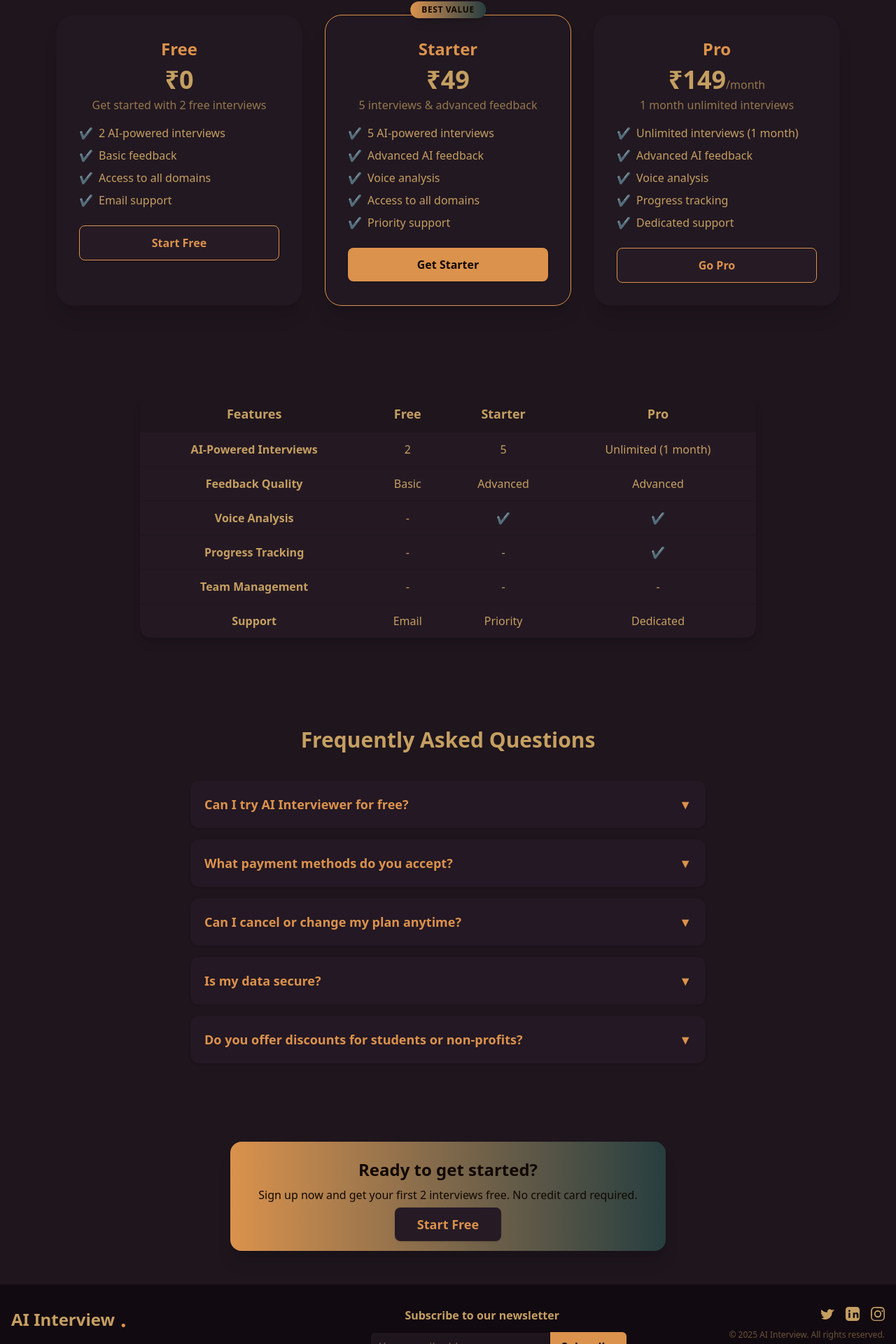
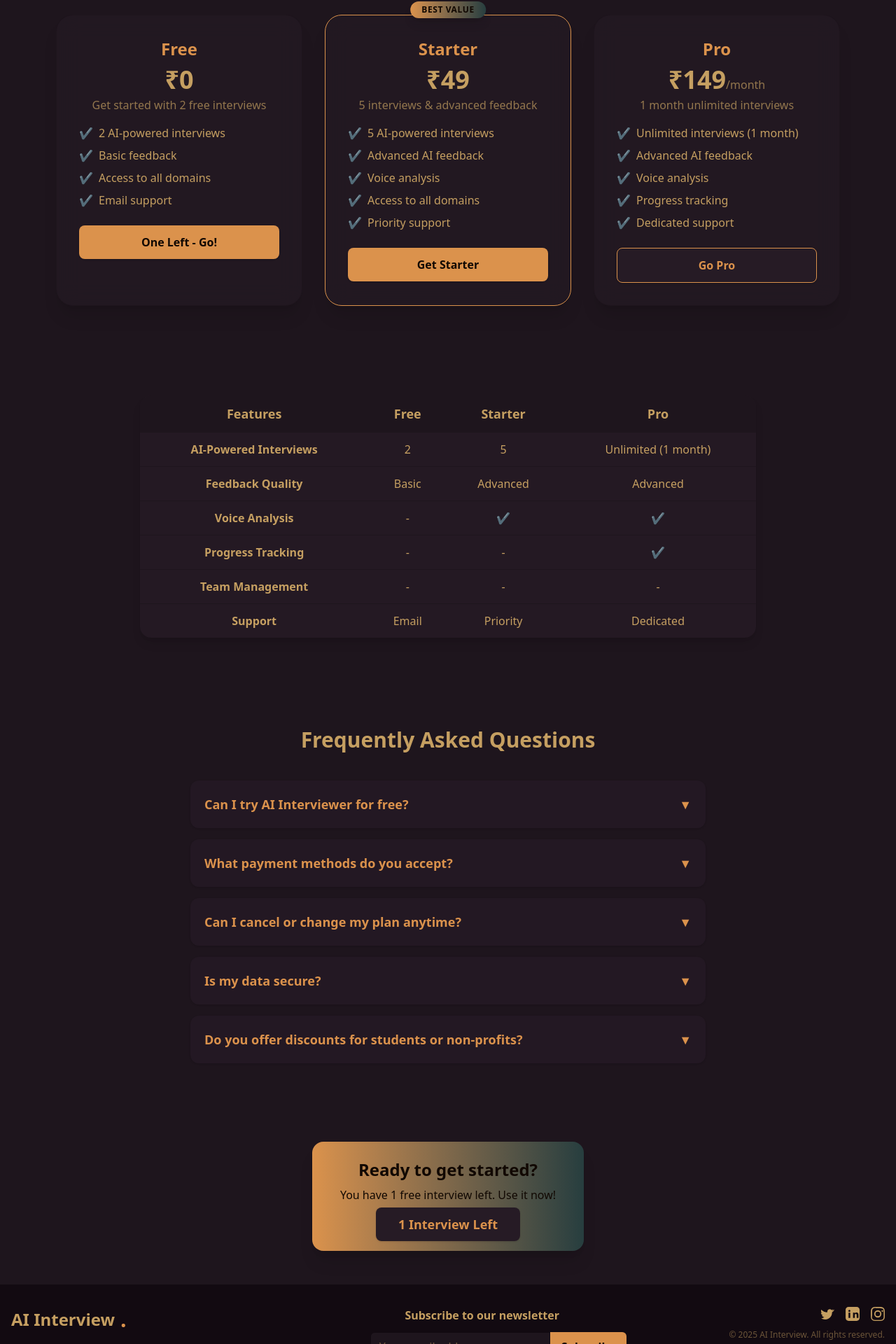
Before and after one commit to suryansh1440/AiInterviewer, a React (Vite) app in the folder client/: page /pricing in a window 1280 px wide. Shown: the part 361-2281 px from the top of the page at 70% size. Built offline with nearby package versions, Linux system fonts and the light colour scheme.

Commit message:
adding condition to pricing tiers

```diff
--- a/client/src/pages/Pricing.jsx
+++ b/client/src/pages/Pricing.jsx
@@ -1,5 +1,6 @@
 import React, { useState, useRef, useEffect } from "react";
 import { Link } from "react-router-dom";
+import { useAuthStore } from "../store/useAuthStore";
 import Modal from "../components/Modal";
 
 const pricingTiers = [
@@ -88,10 +89,88 @@ const faqs = [
 const Pricing = () => {
   const [openFaq, setOpenFaq] = useState(null);
   const modalRef = useRef(null);
+  const { user } = useAuthStore(); // Get user data from store
 
   const handleModal = () => {
     modalRef.current.showModal();
   };
+
+  // Function to get button content and behavior based on interviews left
+  const getButtonContent = (tier) => {
+    if (tier.title !== "Free") {
+      return {
+        text: tier.cta,
+        link: tier.ctaLink,
+        disabled: false,
+        className: tier.highlight
+          ? "bg-primary text-primary-content hover:bg-primary-focus"
+          : "bg-base-100 text-primary border border-primary hover:bg-base-200"
+      };
+    }
+
+    // For Free tier, check interviews left
+    const interviewsLeft = user?.interviewLeft || 0;
+
+    if (interviewsLeft === 0) {
+      return {
+        text: "Claimed",
+        link: "#",
+        disabled: true,
+        className: "bg-gray-300 text-gray-500 cursor-not-allowed"
+      };
+    } else if (interviewsLeft === 1) {
+      return {
+        text: "One Left - Go!",
+        link: "/start", // Replace with your actual start interview route
+        disabled: false,
+        className: "bg-primary text-primary-content hover:bg-primary-focus"
+      };
+    } else if (interviewsLeft === 2) {
+      return {
+        text: "Start Free",
+        link: "/start", // Replace with your actual start interview route
+        disabled: false,
+        className: "bg-primary text-primary-content hover:bg-primary-focus"
+      };
+    }
+
+    // Default case
+    return {
+      text: "Start Free",
+      link: "/start",
+      disabled: false,
+      className: "bg-primary text-primary-content hover:bg-primary-focus"
+    };
+  };
+
+  // Function to get CTA button content for bottom section
+  const getBottomCTAContent = () => {
+    const interviewsLeft = user?.interviewLeft || 0;
+
+    if (interviewsLeft === 0) {
+      return {
+        text: "Claimed",
+        link: "#",
+        disabled: true,
+        className: "px-8 py-3 rounded-lg bg-gray-300 text-gray-500 font-semibold text-lg cursor-not-allowed"
+      };
+    } else if (interviewsLeft === 1) {
+      return {
+        text: "1 Interview Left",
+        link: "/start",
+        disabled: false,
+        className: "px-8 py-3 rounded-lg bg-base-100 text-primary font-semibold text-lg shadow hover:bg-base-200 transition-colors duration-200"
+      };
+    } else {
+      return {
+        text: "Start Free",
+        link: "/start",
+        disabled: false,
+        className: "px-8 py-3 rounded-lg bg-base-100 text-primary font-semibold text-lg shadow hover:bg-base-200 transition-colors duration-200"
+      };
+    }
+  };
+
   return (
     <div className="bg-base-200 min-h-screen">
       {/* Hero */}
@@ -107,7 +186,10 @@ const Pricing = () => {
 
       {/* Pricing Tiers */}
       <section className="pricing-tiers flex flex-col md:flex-row gap-8 justify-center items-stretch max-w-6xl mx-auto py-16 px-4">
-        {pricingTiers.map((tier, idx) => (
+        {pricingTiers.map((tier, idx) => {
+          const buttonContent = getButtonContent(tier);
+
+          return (
             <div
               key={tier.title}
               className={`tier relative flex-1 flex flex-col items-center bg-base-100/60 backdrop-blur-lg rounded-3xl shadow-xl p-8 border border-base-200 transition-transform duration-300 hover:scale-105 ${
@@ -141,20 +223,25 @@ const Pricing = () => {
                   </li>
                 ))}
               </ul>
+
+              {buttonContent.disabled ? (
+                <button
+                  disabled
+                  className={`w-full text-center px-6 py-3 rounded-lg font-semibold shadow transition-colors duration-200 ${buttonContent.className}`}
+                >
+                  {buttonContent.text}
+                </button>
+              ) : (
                 <Link
-
-              to={tier.ctaLink}
-              className={`cta-btn w-full text-center px-6 py-3 rounded-lg font-semibold shadow transition-colors duration-200 ${
-                tier.highlight
-                  ? "bg-primary text-primary-content hover:bg-primary-focus"
-                  : "bg-base-100 text-primary border border-primary hover:bg-base-200"
-              }`}
+                  to={buttonContent.link}
+                  className={`w-full text-center px-6 py-3 rounded-lg font-semibold shadow transition-colors duration-200 ${buttonContent.className}`}
                 >
-              {tier.cta}
+                  {buttonContent.text}
                 </Link>
-
+              )}
             </div>
-        ))}
+          );
+        })}
       </section>
 
       {/* Comparison Table */}
@@ -230,17 +317,32 @@ const Pricing = () => {
         <div className="inline-block bg-gradient-to-r from-primary to-secondary text-primary-content px-10 py-6 rounded-2xl shadow-xl">
           <h3 className="text-2xl font-bold mb-2">Ready to get started?</h3>
           <p className="mb-4">
-            Sign up now and get your first 2 interviews free. No credit card
-            required.
+            {user?.interviewLeft === 0
+              ? "You've used all your free interviews. Upgrade to continue practicing!"
+              : user?.interviewLeft === 1
+              ? "You have 1 free interview left. Use it now!"
+              : "Sign up now and get your first 2 interviews free. No credit card required."
+            }
           </p>
+
+          {(() => {
+            const ctaContent = getBottomCTAContent();
+            return ctaContent.disabled ? (
+              <button
+                disabled
+                className={ctaContent.className}
+              >
+                {ctaContent.text}
+              </button>
+            ) : (
               <Link
-
-            to="#"
-            className="cta-btn px-8 py-3 rounded-lg bg-base-100 text-primary font-semibold text-lg shadow hover:bg-base-200 transition-colors duration-200"
+                to={ctaContent.link}
+                className={ctaContent.className}
               >
-            Start Free
+                {ctaContent.text}
               </Link>
-
+            );
+          })()}
         </div>
       </section>
     </div>
--- a/client/src/store/useAuthStore.js
+++ b/client/src/store/useAuthStore.js
@@ -1,7 +1,8 @@
 import { create } from "zustand";
 
 export const useAuthStore = create((set) => ({
-  // user: null,
+  //user: null,
+
   user: {
     _id: 4372894274162791,
     name: "Ankit",
@@ -10,12 +11,14 @@ export const useAuthStore = create((set) => ({
     profilePic: "https://randomuser.me/api/portraits/men/75.jpg",
     phone: "+91 3216549870",
     createdAt: "01-01-25",
-    lastLogin: "02-03-23",
+    lastLogin: "02-03-25",
     level: 1,
-    interviewLeft: 10,
+    interviewLeft: 1,
     stats: {
       totalInterviews: 12,
       averageScore: "87%",
     },
-  }
+  },
+
+
 }));
```
Lines whose indentation alone changed are shown as unchanged.
